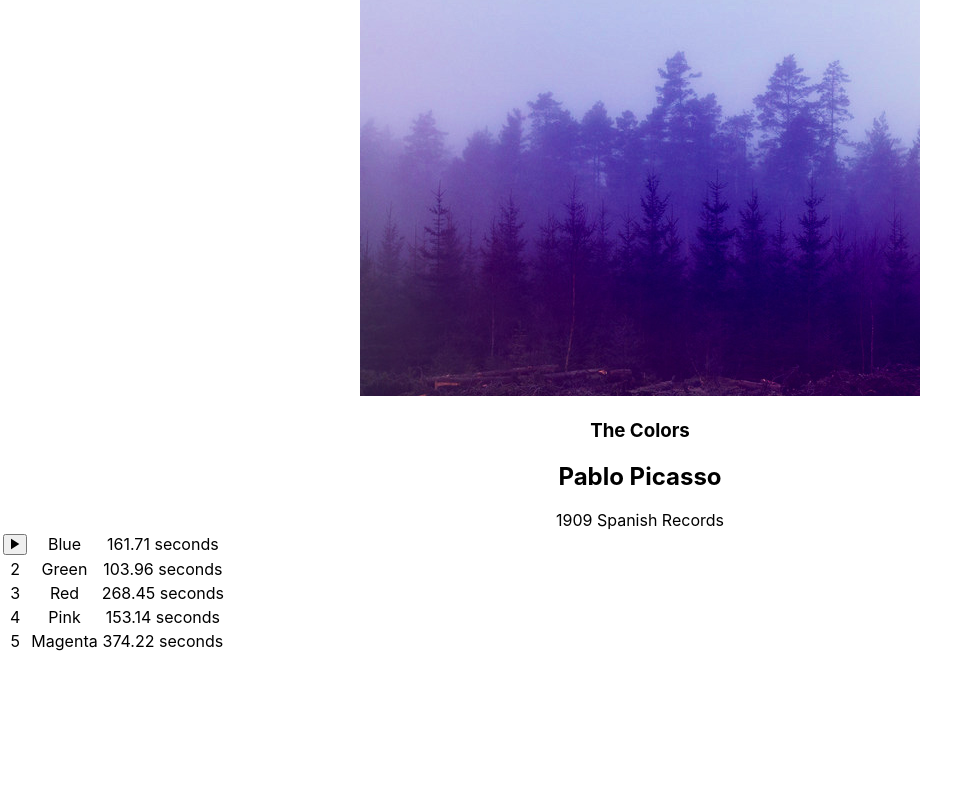
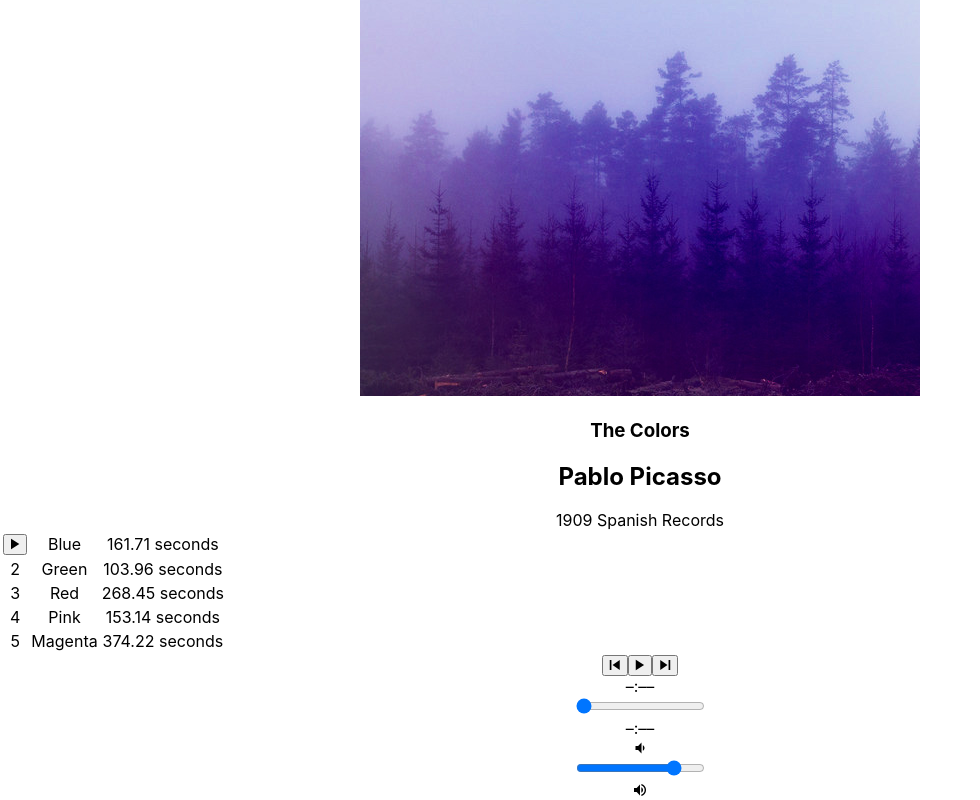
Before and after one commit to JaredMoats/bloc-jams-react, a React (Create React App) app: page /album/the-colors in a window 1280 px wide. Shown: the part 266-1066 px from the top of the page, without its empty margins (0-980 px from the left). Before the commit the page ends 920 px from the top, so only its background shows below. Built offline with nearby package versions, Linux system fonts and the light colour scheme.

Commit message:
Checkpoint 8- Player Bar: Buttons - Completed

```diff
--- a/src/components/Album.js
+++ b/src/components/Album.js
@@ -1,5 +1,6 @@
 import React, { Component } from 'react';
 import albumData from './../data/albums';
+import PlayerBar from './PlayerBar';
 
 class Album extends Component {
   constructor(props) {
@@ -65,6 +66,19 @@
       if(!isSameSong) { this.setSong(song) }
       this.play();
     }
+  }
+
+  handlePrevClick() {
+    /* Find the index of the current song */
+    const currentIndex = this.state.album.songs.findIndex(song => this.state.currentSong === song);
+    /* Calculate new index by subtracting by 1 */
+    const newIndex = Math.max(0, currentIndex - 1);
+    /* Set a newSong variable to the index of the newIndex */
+    const newSong = this.state.album.songs[newIndex];
+    /* Set the new song */
+    this.setSong(newSong);
+    /* Play the new song */
+    this.play();
   }
 
   handleMouseEnter(index) {
@@ -150,6 +164,12 @@
             }
           </tbody>
         </table>
+        <PlayerBar
+          isPlaying={ this.state.isPlaying }
+          currentSong={ this.state.currentSong }
+          handleSongClick={ () => this.handleSongClick(this.state.currentSong) }
+          handlePrevClick={ () => this.handlePrevClick() }
+        />
       </section>
     );
   }
--- /dev/null
+++ b/src/components/PlayerBar.js
@@ -0,0 +1,40 @@
+import React, { Component } from 'react';
+
+class PlayerBar extends Component {
+  render() {
+    return(
+      <section className="player-bar">
+        <section id="buttons">
+          <button
+            id="previous"
+            onClick={ this.props.handlePrevClick }
+          >
+            <span className="icon ion-md-skip-backward"></span>
+          </button>
+          <button
+            id="play-pause"
+            onClick={ this.props.handleSongClick }
+          >
+            { /* If isPlaying is true, display the pause icon. Else, display the play icon */  }
+            <span className={ this.props.isPlaying ? 'icon ion-md-pause' : 'icon ion-md-play' }></span>
+          </button>
+          <button id="next">
+            <span className="icon ion-md-skip-forward"></span>
+          </button>
+        </section>
+        <section id="time-control">
+          <div className="current-time">–:––</div>
+          <input type="range" className="seek-bar" value="0" />
+          <div className="total-time">–:––</div>
+        </section>
+        <section id="volume-control">
+          <div className="icon ion-md-volume-low"></div>
+          <input type="range" className="seek-bar" value="80" />
+          <div className="icon ion-md-volume-high"></div>
+        </section>
+      </section>
+    );
+  }
+}
+
+export default PlayerBar;
```
